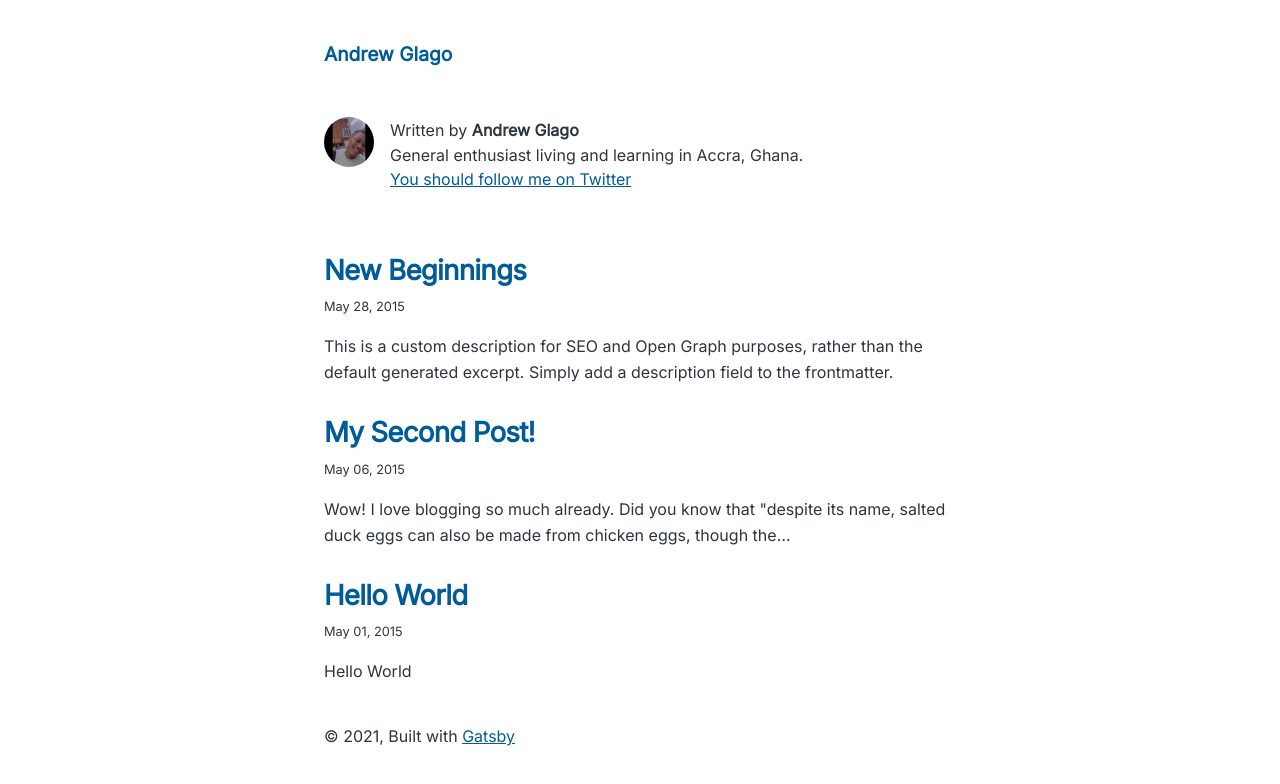
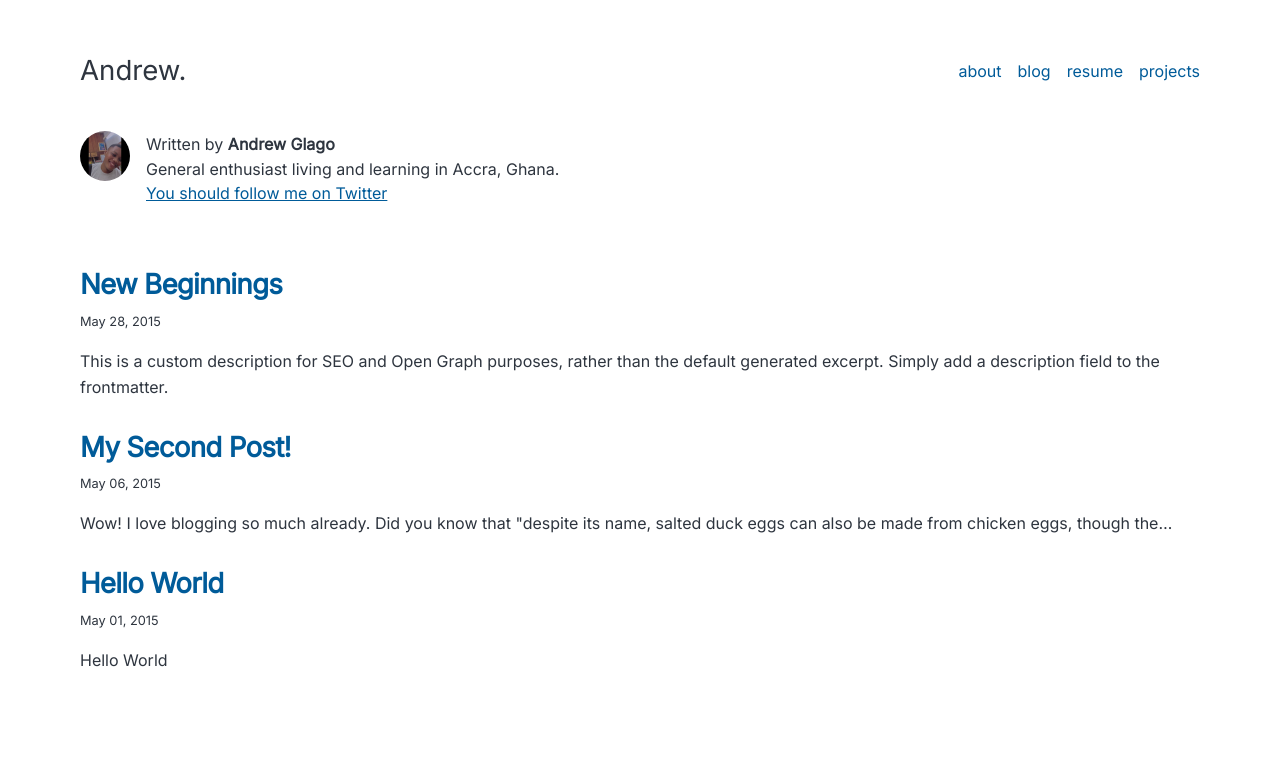
Before and after one commit to a11rew/a11rew.dev, a Gatsby site: page /blog in a window 1280 px wide. Built offline with nearby package versions, Linux system fonts and the light colour scheme; Gatsby itself is replaced by a stand-in of ours.

Commit message:
blog setup

```diff
--- a/src/pages/blog/components/layout.tsx
+++ b/src/pages/blog/components/layout.tsx
@@ -1,41 +1,15 @@
 import React from 'react'
-import { Link, PageRendererProps } from 'gatsby'
+import { PageRendererProps } from 'gatsby'
+import Layout from '@components/layout'
+import Header from '@components/header'
 
-const Layout: React.FC<LayoutProps> = ({ location, title, children }) => {
-  const rootPath = `${__PATH_PREFIX__}/`
-  const isRootPath = location.pathname === rootPath
-  let header
-
-  if (isRootPath) {
-    header = (
-      <h1 className="main-heading">
-        <Link to="/">{title}</Link>
-      </h1>
-    )
-  } else {
-    header = (
-      <Link className="header-link-home" to="/">
-        {title}
-      </Link>
-    )
-  }
-
+const BlogLayout: React.FC<PageRendererProps> = ({ children }) => {
   return (
-    <div className="global-wrapper" data-is-root-path={isRootPath}>
-      <header className="global-header">{header}</header>
+    <Layout>
+      <Header />
       <main>{children}</main>
-      <footer>
-        © {new Date().getFullYear()}, Built with
-        {` `}
-        <a href="https://www.gatsbyjs.com">Gatsby</a>
-      </footer>
-    </div>
+    </Layout>
   )
 }
 
-export default Layout
-
-interface LayoutProps extends PageRendererProps {
-  title: string
-  children: React.ReactNode
-}
+export default BlogLayout
--- a/src/pages/blog/index.tsx
+++ b/src/pages/blog/index.tsx
@@ -1,17 +1,16 @@
-import React from "react"
-import { Link, graphql, PageProps } from "gatsby"
+import React from 'react'
+import { Link, graphql, PageProps } from 'gatsby'
 
-import Bio from "./components/bio"
-import Layout from "./components/layout"
-import Seo from "../../components/seo"
+import Seo from '@components/seo'
+import Bio from './components/bio'
+import BlogLayout from './components/layout'
 
 const BlogIndex: React.FC<BlogIndexProps> = ({ data, location }) => {
-  const siteTitle = data.site.siteMetadata?.title || `Title`
   const posts = data.allMarkdownRemark.nodes
 
   if (posts.length === 0) {
     return (
-      <Layout location={location} title={siteTitle}>
+      <BlogLayout location={location}>
         <Seo title="All posts" />
         <Bio />
         <p>
@@ -21,12 +20,12 @@ const BlogIndex: React.FC<BlogIndexProps> = ({ data, location }) => {
           gatsby-config.js).
           `}
         </p>
-      </Layout>
+      </BlogLayout>
     )
   }
 
   return (
-    <Layout location={location} title={siteTitle}>
+    <BlogLayout location={location}>
       <Seo title="All posts" />
       <Bio />
       <ol style={{ listStyle: `none` }}>
@@ -62,7 +61,7 @@ const BlogIndex: React.FC<BlogIndexProps> = ({ data, location }) => {
           )
         })}
       </ol>
-    </Layout>
+    </BlogLayout>
   )
 }
 
--- a/src/pages/blog/templates/blog-post.tsx
+++ b/src/pages/blog/templates/blog-post.tsx
@@ -10,11 +10,10 @@ const BlogPostTemplate: React.FC<BlogPostTemplateProps> = ({
   location,
 }) => {
   const post = data.markdownRemark
-  const siteTitle = data.site.siteMetadata?.title || `Title`
   const { previous, next } = data
 
   return (
-    <Layout location={location} title={siteTitle}>
+    <Layout location={location}>
       <Seo
         title={post.frontmatter.title}
         description={post.frontmatter.description || post.excerpt}
```
Also changed, not shown: src/pages/blog/components/bio.tsx (+5 -13 lines).
